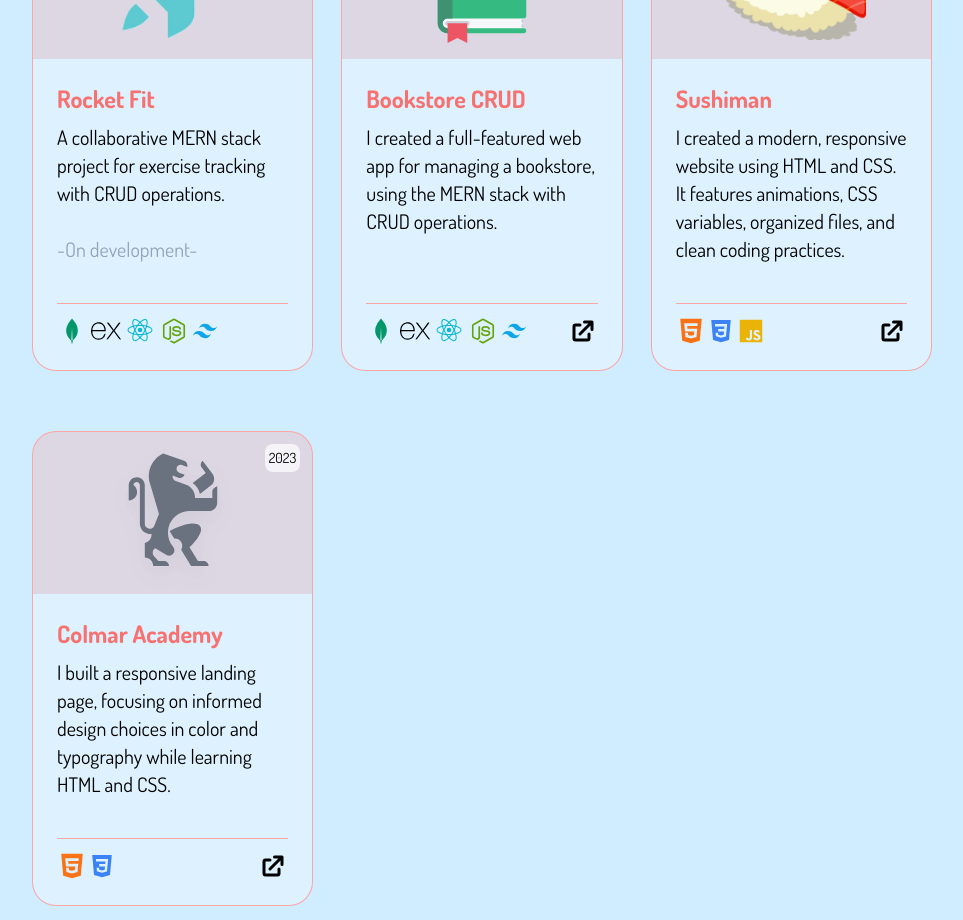
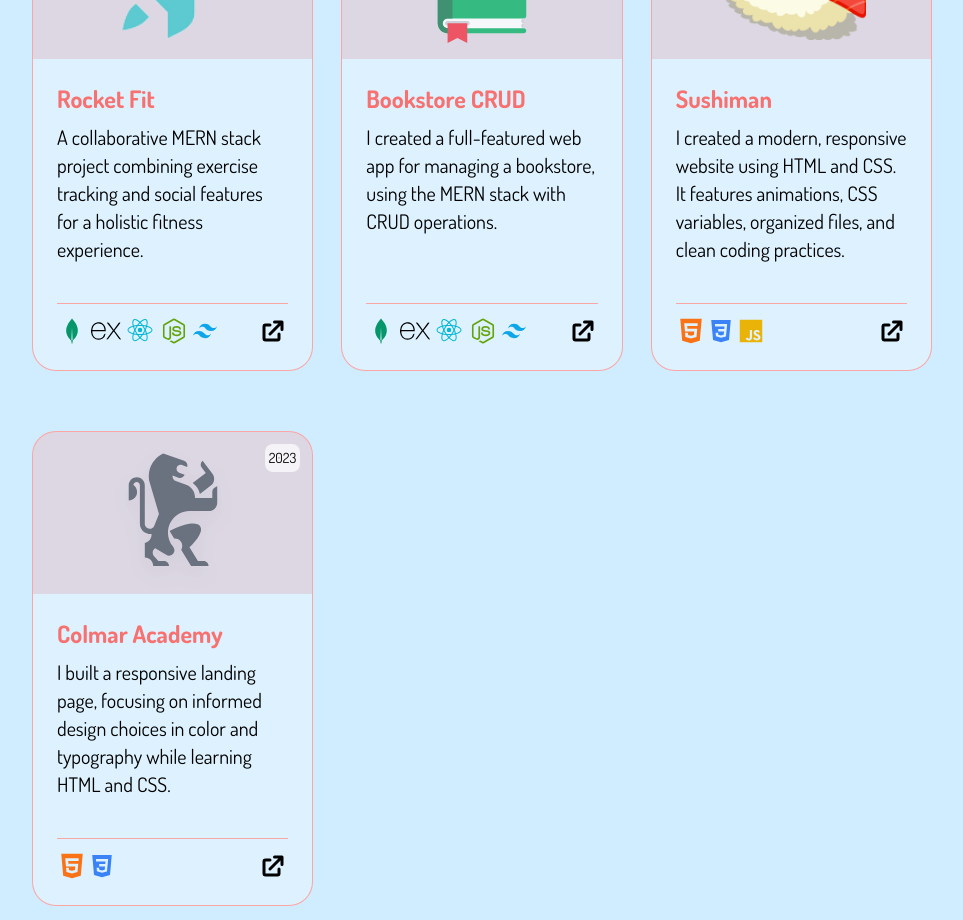
Before and after one commit to napatsawan-az/my-portfolio, a React (Vite) app: page / in a window 1280 px wide. Shown: the part 2240-3160 px from the top of the page, without its empty margins (158-1121 px from the left). Built offline with nearby package versions, Linux system fonts and the light colour scheme.

Commit message:
add link project rocket fit

```diff
--- a/src/component/Project.jsx
+++ b/src/component/Project.jsx
@@ -45,9 +45,7 @@ const Project = () => {
               Rocket Fit
             </h4>
             <p className="mb-5 text-xl md:h-40">
-              A collaborative MERN stack project for exercise tracking with CRUD
-              operations.
-              <br /><br /> <span className=" text-slate-400">-On development-</span>
+              A collaborative MERN stack project combining exercise tracking and social features for a holistic fitness experience.
             </p>
             <div className="pt-3 flex justify-between border-t-[1px] border-red-300 dark:border-yellow-200">
               <div className="flex items-center gap-1">
@@ -59,7 +57,9 @@ const Project = () => {
               </div>
               <div className="flex items-center">
                 {/* <BsGithub className="text-2xl text-purple-500 mr-1" /> */}
-                {/* <HiExternalLink className="text-3xl" /> */}
+                <a href="https://rocket-fit.vercel.app/" target="_blank">
+                  <HiExternalLink className="text-3xl" />
+                </a>
               </div>
             </div>
           </div>
```
